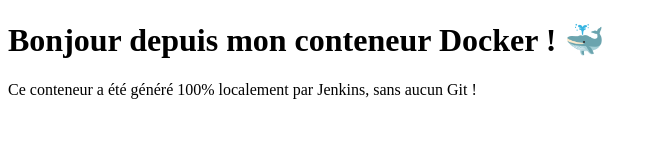
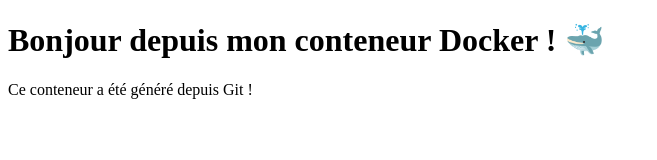
Before and after one commit to toto123-creator/formation, a plain HTML site: page index.html in a window 1280 px wide. Shown: the whole page, without its empty margins (0-657 px from the left). Drawn offline with Linux system fonts and the light colour scheme.

Commit message:
Update index.html

```diff
--- a/index.html
+++ b/index.html
@@ -4,6 +4,6 @@
 charset="UTF-8"></head>
 <body>
 <h1>Bonjour depuis mon conteneur Docker ! 🐳</h1>
-<p>Ce conteneur a été généré 100% localement par Jenkins, sans aucun Git !</p>
+<p>Ce conteneur a été généré depuis Git !</p>
 </body>
 </html>
```
